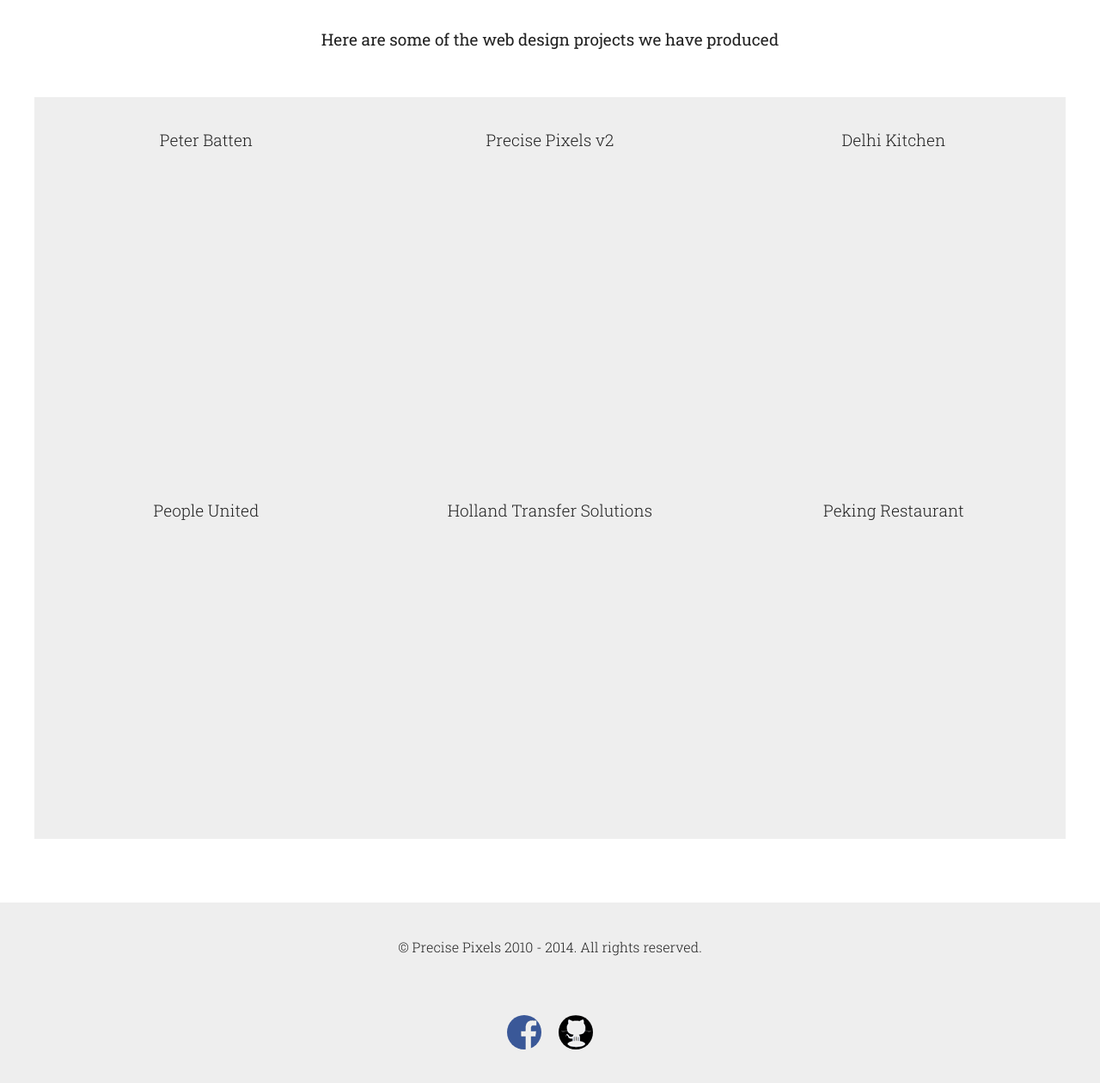
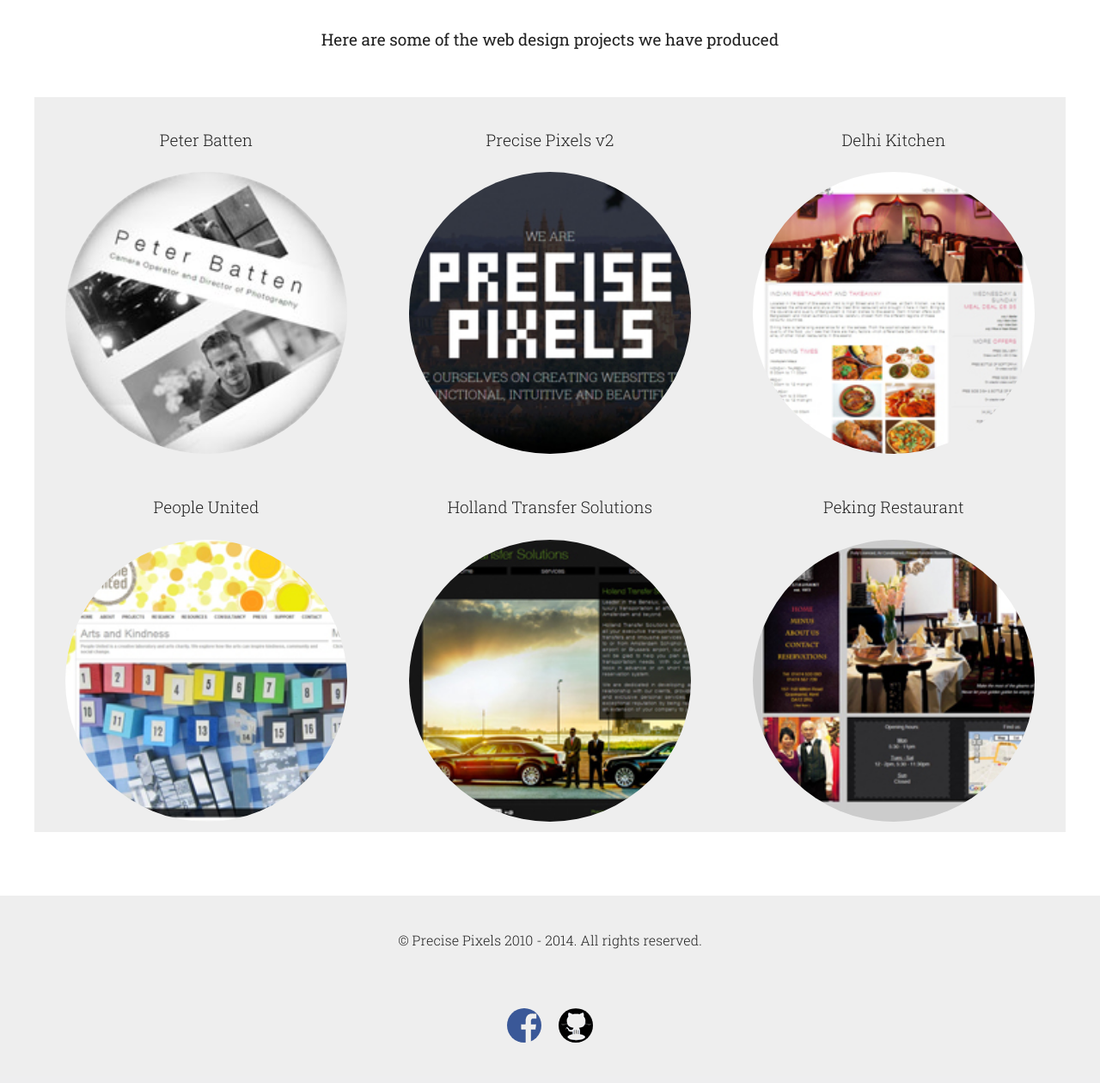
Before and after one commit to Precise-Pixels/ppixels2, a PHP site: page /our-work in a window 1280 px wide. Shown: the part 643-1903 px from the top of the page at 86% size. After the commit the page ends 1856 px from the top, so only its background shows below. Run offline with PHP 8.4, Linux system fonts and the light colour scheme; grey boxes are pictures that could not be loaded.

Commit message:
Fix Our Work thumbs not showing

```diff
--- a/our-work.php
+++ b/our-work.php
@@ -24,37 +24,37 @@
 				<a href="peter-batten">
 					<div class="box third">
 						<h4>Peter Batten</h4>
-						<img src="images/thumbs/peter-batten.jpg" alt="Peter Batten" class="thumb"/>
+						<div id="thumb_peter-batten" class="thumb"></div>
 					</div>
 				</a>
 				<a href="precise-pixels">
 					<div class="box third">
 						<h4>Precise Pixels v2</h4>
-						<img src="images/thumbs/precise-pixels.jpg" alt="Precise Pixels v2<" class="thumb"/>
+						<div id="thumb_precise-pixels" class="thumb"></div>
 					</div>
 				</a>
 				<a href="delhi-kitchen">
 					<div class="box third">
 						<h4>Delhi Kitchen</h4>
-						<img src="images/thumbs/delhi-kitchen.jpg" alt="Delhi Kitchen" class="thumb"/>
+						<div id="thumb_delhi-kitchen" class="thumb"></div>
 					</div>
 				</a>
 				<a href="people-united">
 					<div class="box third">
 						<h4>People United</h4>
-						<img src="images/thumbs/people-united.jpg" alt="People United" class="thumb"/>
+						<div id="thumb_people-united" class="thumb"></div>
 					</div>
 				</a>
 				<a href="holland-transfer-solutions">
 					<div class="box third">
 						<h4>Holland Transfer Solutions</h4>
-						<img src="images/thumbs/holland-transfer-solutions.jpg" alt="Holland Transfer Solutions" class="thumb"/>
+						<div id="thumb_holland-transfer-solutions" class="thumb"></div>
 					</div>
 				</a>
 				<a href="peking-restaurant">
 					<div class="box third">
 						<h4>Peking Restaurant</h4>
-						<img src="images/thumbs/peking-restaurant.jpg" alt="Peking Restaurant" class="thumb"/>
+						<div id="thumb_peking-restaurant" class="thumb"></div>
 					</div>
 				</a>
 			</div>
--- a/sass/objects/_boxes.scss
+++ b/sass/objects/_boxes.scss
@@ -20,6 +20,7 @@ a .box:hover {
 .thumb {
 	width: 100%;
 	height: 0;
+	background-size: cover;
 	padding-bottom: 100%;
 	border-radius: 50%;
 }
@@ -51,6 +52,30 @@ a .box:hover {
 	background-size: cover;
 }
 
+#thumb_peter-batten {
+	background-image: url(images/thumbs/peter-batten.jpg);
+}
+
+#thumb_precise-pixels {
+	background-image: url(images/thumbs/precise-pixels.jpg);
+}
+
+#thumb_delhi-kitchen {
+	background-image: url(images/thumbs/delhi-kitchen.jpg);
+}
+
+#thumb_people-united {
+	background-image: url(images/thumbs/people-united.jpg);
+}
+
+#thumb_holland-transfer-solutions {
+	background-image: url(images/thumbs/holland-transfer-solutions.jpg);
+}
+
+#thumb_peking-restaurant {
+	background-image: url(images/thumbs/peking-restaurant.jpg);
+}
+
 .testimonial {
 	width: 69%;
 	margin-top: 3%;
@@ -69,4 +94,8 @@ a .box:hover {
 	.box {
 		margin-bottom: 0;
 	}
+
+	.content-section .thumb {
+		width: 100%;
+	}
 }
--- a/styles.css
+++ b/styles.css
@@ -274,6 +274,7 @@ a .box:hover {
 .thumb {
   width: 100%;
   height: 0;
+  background-size: cover;
   padding-bottom: 100%;
   border-radius: 50%;
 }
@@ -305,6 +306,30 @@ a .box:hover {
   background-size: cover;
 }
 
+#thumb_peter-batten {
+  background-image: url(images/thumbs/peter-batten.jpg);
+}
+
+#thumb_precise-pixels {
+  background-image: url(images/thumbs/precise-pixels.jpg);
+}
+
+#thumb_delhi-kitchen {
+  background-image: url(images/thumbs/delhi-kitchen.jpg);
+}
+
+#thumb_people-united {
+  background-image: url(images/thumbs/people-united.jpg);
+}
+
+#thumb_holland-transfer-solutions {
+  background-image: url(images/thumbs/holland-transfer-solutions.jpg);
+}
+
+#thumb_peking-restaurant {
+  background-image: url(images/thumbs/peking-restaurant.jpg);
+}
+
 .testimonial {
   width: 69%;
   margin-top: 3%;
@@ -322,6 +347,10 @@ a .box:hover {
 
   .box {
     margin-bottom: 0;
+  }
+
+  .content-section .thumb {
+    width: 100%;
   }
 }
 .icon {
```
